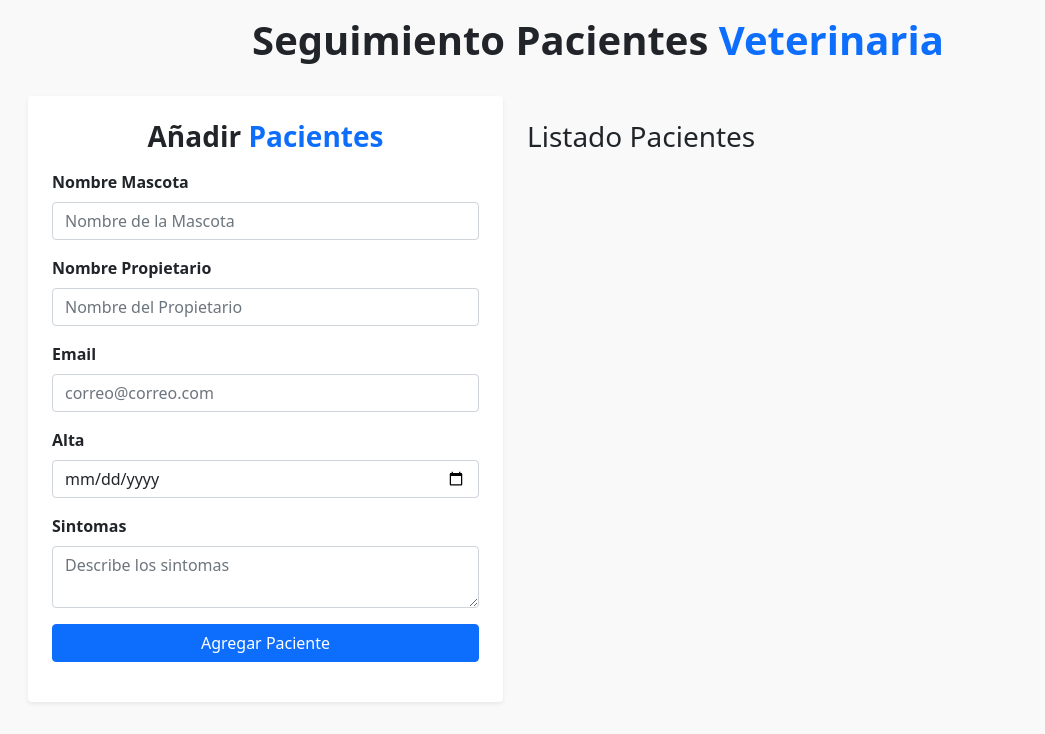
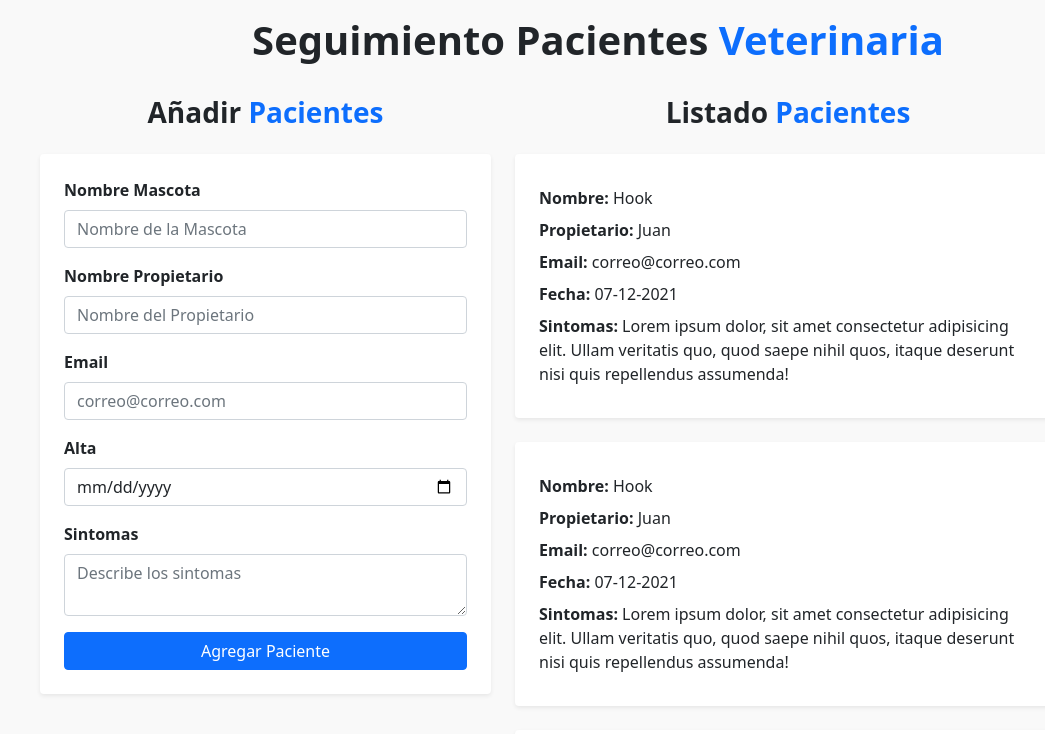
Before and after one commit to jhomen11/Control_de_Citas_React, a React (Vite) app: page / in a window 1280 px wide. Shown: the top 734 px of the page, without its empty margins (42-1087 px from the left). Built offline with nearby package versions, Linux system fonts and the light colour scheme.

Commit message:
Se crea componente de paciente y estilos

```diff
--- a/src/components/Formulario.jsx
+++ b/src/components/Formulario.jsx
@@ -2,9 +2,9 @@ import React from "react";
 
 const Formulario = () => {
   return (
-    <div className="col-12 col-md-5 p-4 my-3 bg-white shadow-sm rounded">
-      <h3 className="text-center fw-bold">Añadir <span className="text-primary">Pacientes</span></h3>
-      <form action="" className="my-3">
+    <div className="col-12 col-md-5  my-3 ">
+      <h3 className="text-center fw-bold mb-4">Añadir <span className="text-primary">Pacientes</span></h3>
+      <form action="" className="my-4 bg-white shadow-sm rounded p-4">
           <div className="mb-3">
               <label htmlFor="mascota" className="form-label fw-bold">Nombre Mascota</label>
               <input type="text" className="form-control" id="mascota" placeholder="Nombre de la Mascota"/>
--- a/src/components/ListadoPacientes.jsx
+++ b/src/components/ListadoPacientes.jsx
@@ -1,9 +1,14 @@
+import Paciente from "./Paciente"
 
 
 const ListadoPacientes = () => {
     return (
-        <div className="col-12 col-md-6 p-4 my-3">
-            <h3>Listado Pacientes</h3>
+        <div className="col-12 col-md-6 my-3">
+            <h3 className="text-center fw-bold">Listado <span className="text-primary">Pacientes</span></h3>
+            <Paciente/>
+            <Paciente/>
+            <Paciente/>
+            <Paciente/>
         </div>
     )
 }
--- /dev/null
+++ b/src/components/Paciente.jsx
@@ -0,0 +1,15 @@
+import React from 'react'
+
+const Paciente = () => {
+    return (
+        <div className="bg-white shadow-sm rounded p-4 my-4">
+                <p className="fw-bold my-2">Nombre: <span className="fw-normal">Hook</span></p>
+                <p className="fw-bold my-2">Propietario: <span className="fw-normal">Juan</span></p>
+                <p className="fw-bold my-2">Email: <span className="fw-normal">correo@correo.com</span></p>
+                <p className="fw-bold my-2">Fecha: <span className="fw-normal">07-12-2021</span></p>
+                <p className="fw-bold my-2">Sintomas: <span className="fw-normal">Lorem ipsum dolor, sit amet consectetur adipisicing elit. Ullam veritatis quo, quod saepe nihil quos, itaque deserunt nisi quis repellendus assumenda!</span></p>
+            </div>
+    )
+}
+
+export default Paciente
```
